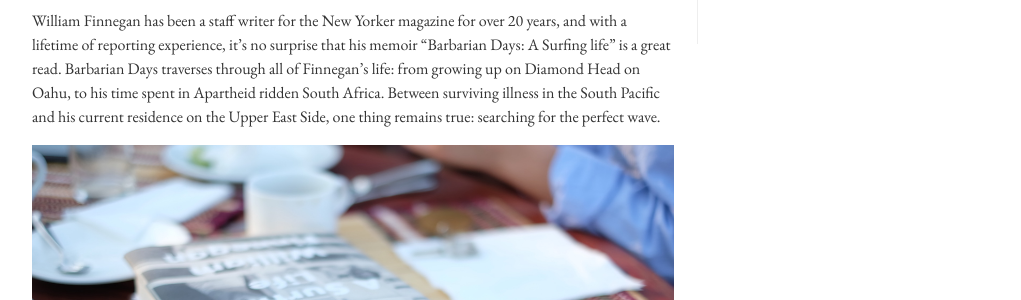
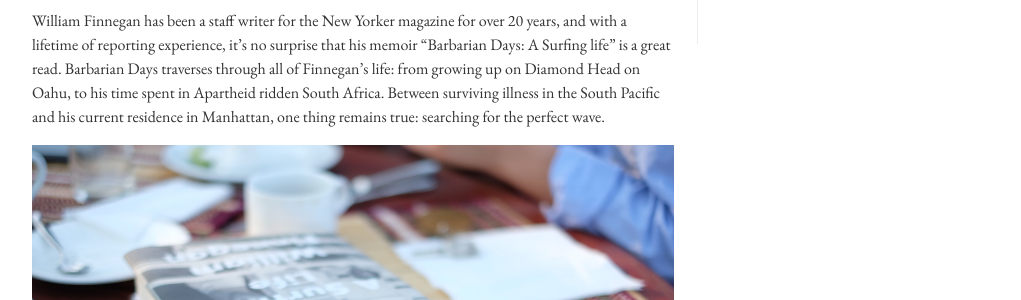
Before and after one commit to PHironaka/Miru-Blog, a Jekyll site: the page built from _posts/2016-09-18-our-summer-read-barbarian-days.markdown, in a window 1280 px wide. Shown: the part 329-629 px from the top of the page, without its empty margins (121-1142 px from the left). Built offline with Jekyll 4.4.1, drawn with Linux system fonts in a browser that asks for light colours; nearby versions of some CDN libraries.

Commit message:
Updated Our Summer Read Barbarian Days

```diff
--- a/_posts/2016-09-18-our-summer-read-barbarian-days.markdown
+++ b/_posts/2016-09-18-our-summer-read-barbarian-days.markdown
@@ -9,6 +9,6 @@ img: DSCF5653.JPG
 
 OK, so it's been a hot minute or so since we last updated the blog. My apologies for that. I could give you the litany of bs as to why you haven't heard a peep in 3 months, but that would just be a waste of your time. One thing that's for certain is we packed in a couple great trips in the past few weeks, looking forward to sharing that with you in the coming days. But first, I wanted to acknowledge our favorite book from the summer.
 
-William Finnegan has been a staff writer for the New Yorker magazine for over 20 years, and with a lifetime of reporting experience, it's no surprise that his memoir "Barbarian Days: A Surfing life" is a great read. Barbarian Days traverses through all of Finnegan's life: from growing up on Diamond Head on Oahu, to his time spent in Apartheid ridden South Africa. Between surviving illness in the South Pacific and his current residence on the Upper East Side, one thing remains true: searching for the perfect wave.
+William Finnegan has been a staff writer for the New Yorker magazine for over 20 years, and with a lifetime of reporting experience, it's no surprise that his memoir "Barbarian Days: A Surfing life" is a great read. Barbarian Days traverses through all of Finnegan's life: from growing up on Diamond Head on Oahu, to his time spent in Apartheid ridden South Africa. Between surviving illness in the South Pacific and his current residence  in Manhattan, one thing remains true: searching for the perfect wave.
 
 ![DSCF5653.JPG](/uploads/DSCF5653.JPG)
```
